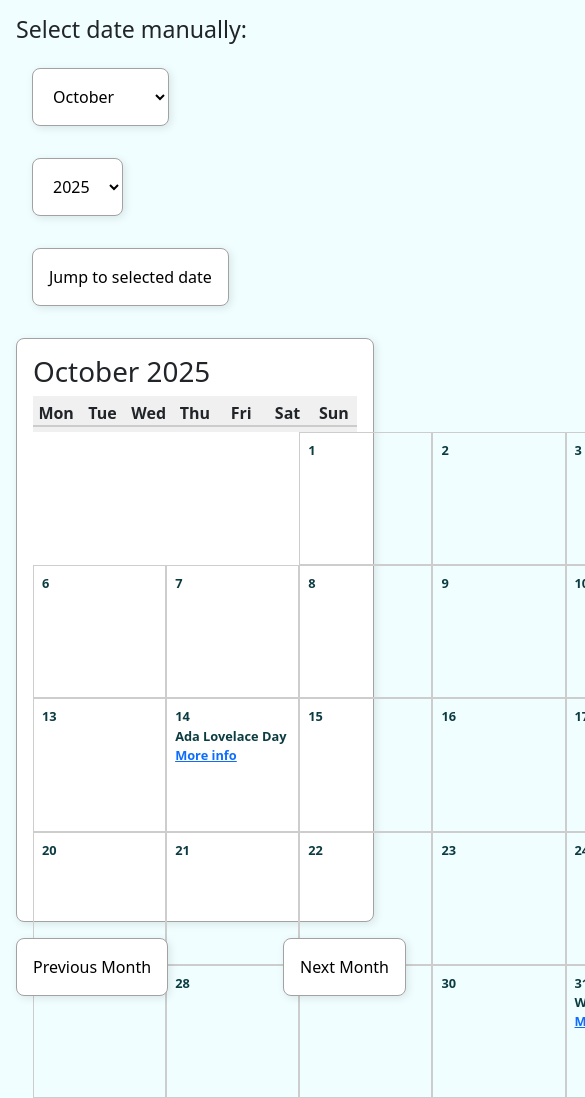
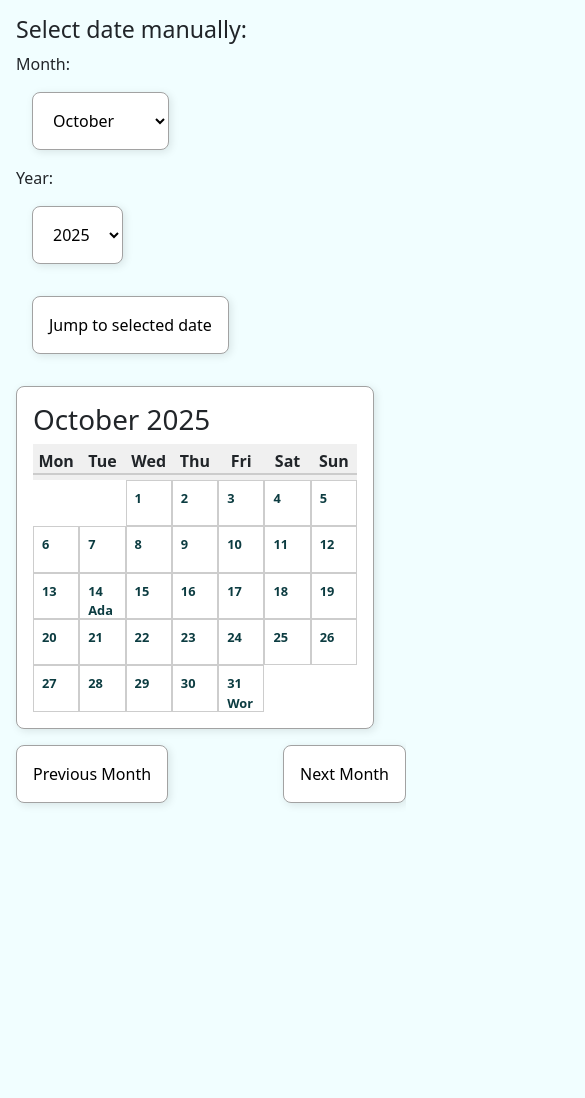
Before and after one commit to katarzynakaz/Piscine-week-2, a website with bundled scripts: page index.html in a window 390 px wide. Shown: the top 1098 px of the page, 585 px wide, since content can reach past the window. After the commit the page ends 844 px from the top, so only its background shows below. Built offline with nearby package versions, Linux system fonts and the light colour scheme; no server answers.

Commit message:
accessibility and responsiveness fixed

```diff
--- a/index.html
+++ b/index.html
@@ -12,7 +12,7 @@
 <body>
     <div id="month-selector-container">
         <h3>Select date manually:</h3>
-        <label for="month-selector"></label>
+        <label for="month-selector">Month:</label>
         <select id="month-selector" name="month-selector">
             <option value=0>January</option>
             <option value=1>February</option>
@@ -27,7 +27,7 @@
             <option value=10>November</option>
             <option value=11>December</option>
         </select>
-        <label for="year-selector"></label>
+        <label for="year-selector">Year:</label>
         <select id="year-selector" name="year-selector"></select>
         <button id="selector-button">Jump to selected date</button>
     </div>
--- a/styles.css
+++ b/styles.css
@@ -35,9 +35,11 @@ body {
 	border: 1px solid rgb(205, 205, 205);
 	padding: 0.5rem;
 	aspect-ratio: 1;
-	max-width: 200px;
 	font-weight: bold;
 	color: rgb(12, 60, 65);
+	word-break: break-word;
+    overflow-wrap: break-word;
+	overflow: hidden;
 }
 
 #month-selector-container {
@@ -126,7 +128,7 @@ body {
 
 @media (max-width: 768px) {
     .day {
-        max-width: none;
+
         font-size: 0.8rem;
     }
 
@@ -160,3 +162,8 @@ body {
   opacity: 0.5;
   color: gray;
 }
+
+
+.description {
+	color: navy;
+}
```
